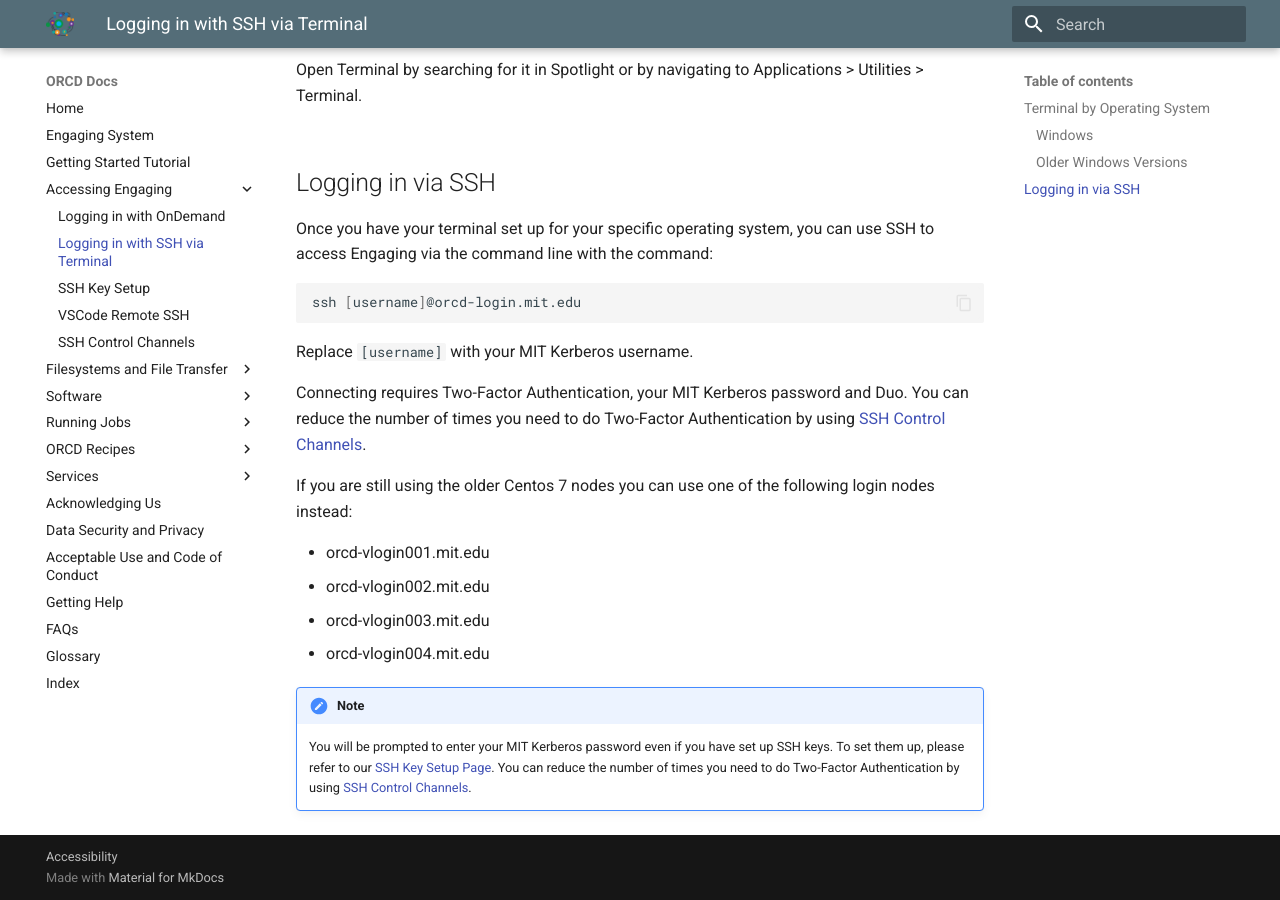
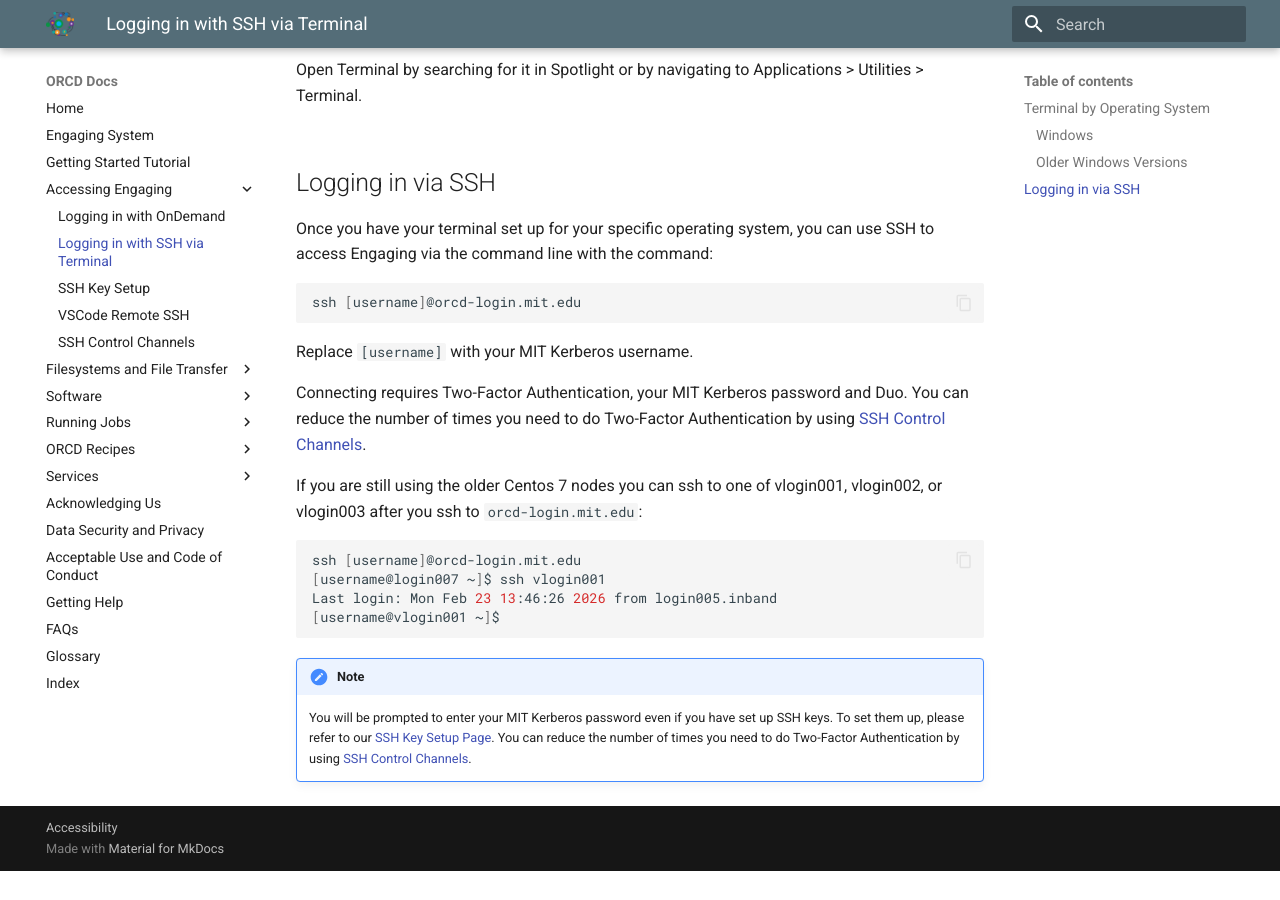
Before and after one commit to mit-orcd/orcd-docs-edit, an MkDocs documentation site: the page built from docs/accessing-orcd/ssh-login.md, in a window 1280 px wide and 900 px high, scrolled down 614 px. Built offline with MkDocs 1.6.1 and Material for MkDocs 9.7.7, drawn with Linux system fonts in a browser that asks for light colours; after the commit the page ends 1485 px from its top, so only the background shows below that.

Commit message:
Revise SSH login instructions for Centos 7 nodes
Updated instructions for logging into older Centos 7 nodes via SSH, including example commands.

````diff
--- a/docs/accessing-orcd/ssh-login.md
+++ b/docs/accessing-orcd/ssh-login.md
@@ -45,12 +45,14 @@
 
 Connecting requires Two-Factor Authentication, your MIT Kerberos password and Duo. You can reduce the number of times you need to do Two-Factor Authentication by using [SSH Control Channels](control-channels.md).
 
-If you are still using the older Centos 7 nodes you can use one of the following login nodes instead:
+If you are still using the older Centos 7 nodes you can ssh to one of vlogin001, vlogin002, or vlogin003 after you ssh to `orcd-login.mit.edu`:
 
-- orcd-vlogin001.mit.edu
-- orcd-vlogin002.mit.edu
-- orcd-vlogin003.mit.edu
-- orcd-vlogin004.mit.edu
+```bash
+ssh [username]@orcd-login.mit.edu
+[username@login007 ~]$ ssh vlogin001
+Last login: Mon Feb 23 13:46:26 2026 from login005.inband
+[username@vlogin001 ~]$
+```
 
 !!! Note
     You will be prompted to enter your MIT Kerberos password even if you have set up SSH keys. To set them up, please refer to our [SSH Key Setup Page](ssh-setup.md). You can reduce the number of times you need to do Two-Factor Authentication by using [SSH Control Channels](control-channels.md).
````
